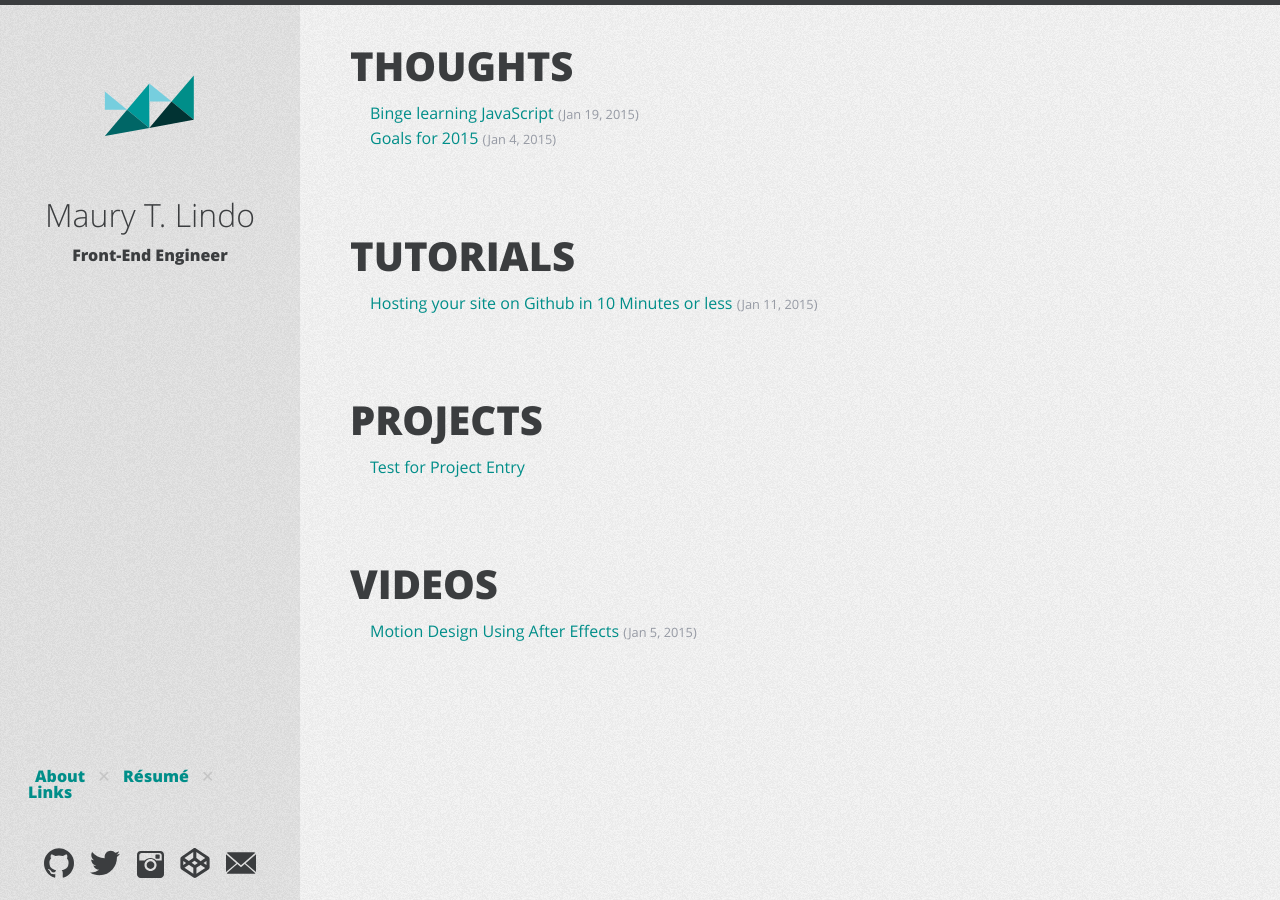
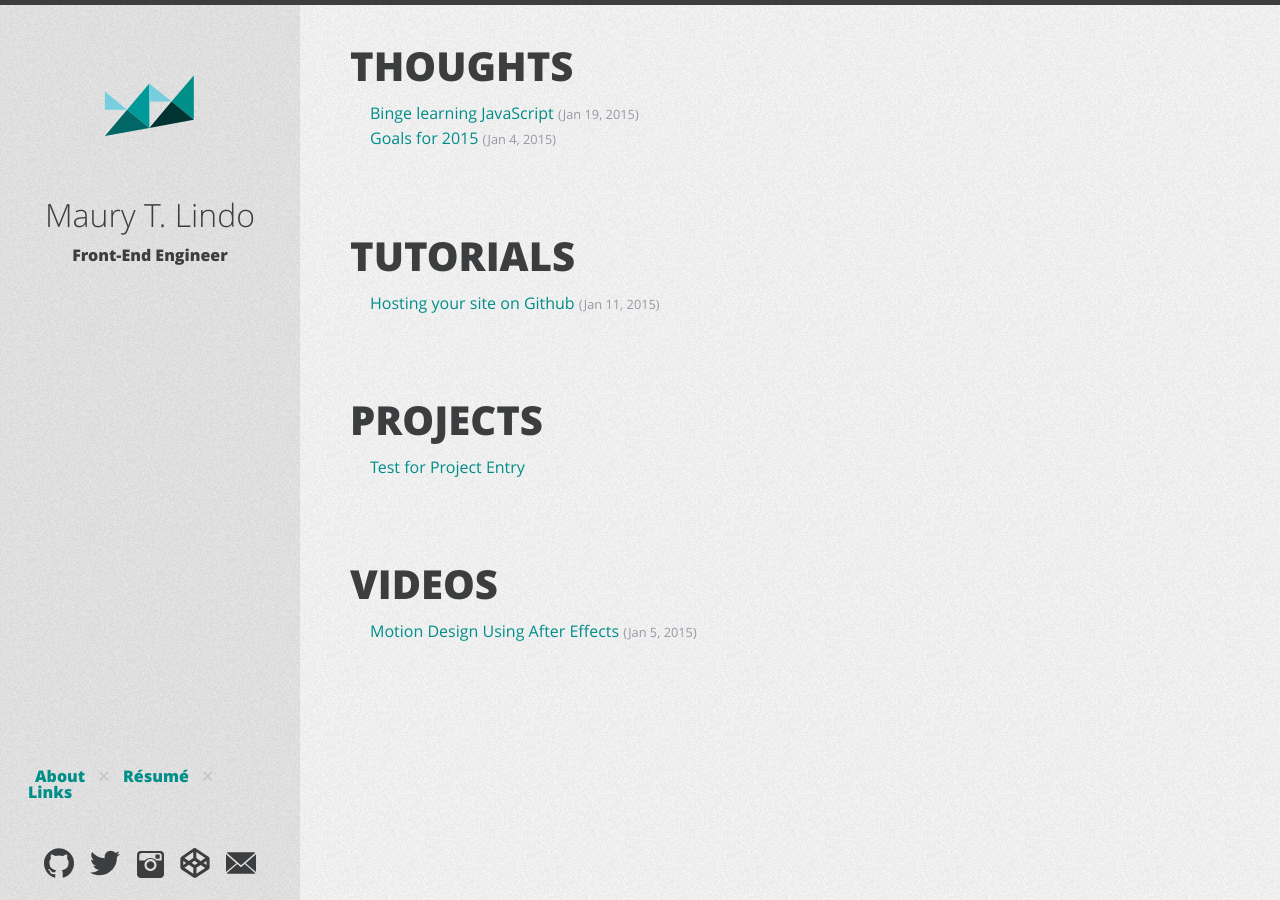
Before and after one commit to cagedcrown/cagedcrown.github.io, a Jekyll site: the page built from index.html, in a window 1280 px wide. Built offline with Jekyll 4.4.1, drawn with Linux system fonts in a browser that asks for light colours.

Commit message:
Shorten title

```diff
--- a/tutorials/_posts/2015-01-03-hosting-your-site-on-github.md
+++ b/tutorials/_posts/2015-01-03-hosting-your-site-on-github.md
@@ -1,6 +1,6 @@
 ---
 layout: header-image-post
-title:  "Hosting your site on Github in 10 Minutes or less"
+title:  "Hosting your site on Github"
 date:   2015-01-11 10:21:23
 headerimg: /img/github_hosting_1024x512.jpg
 articleclass: left
```
